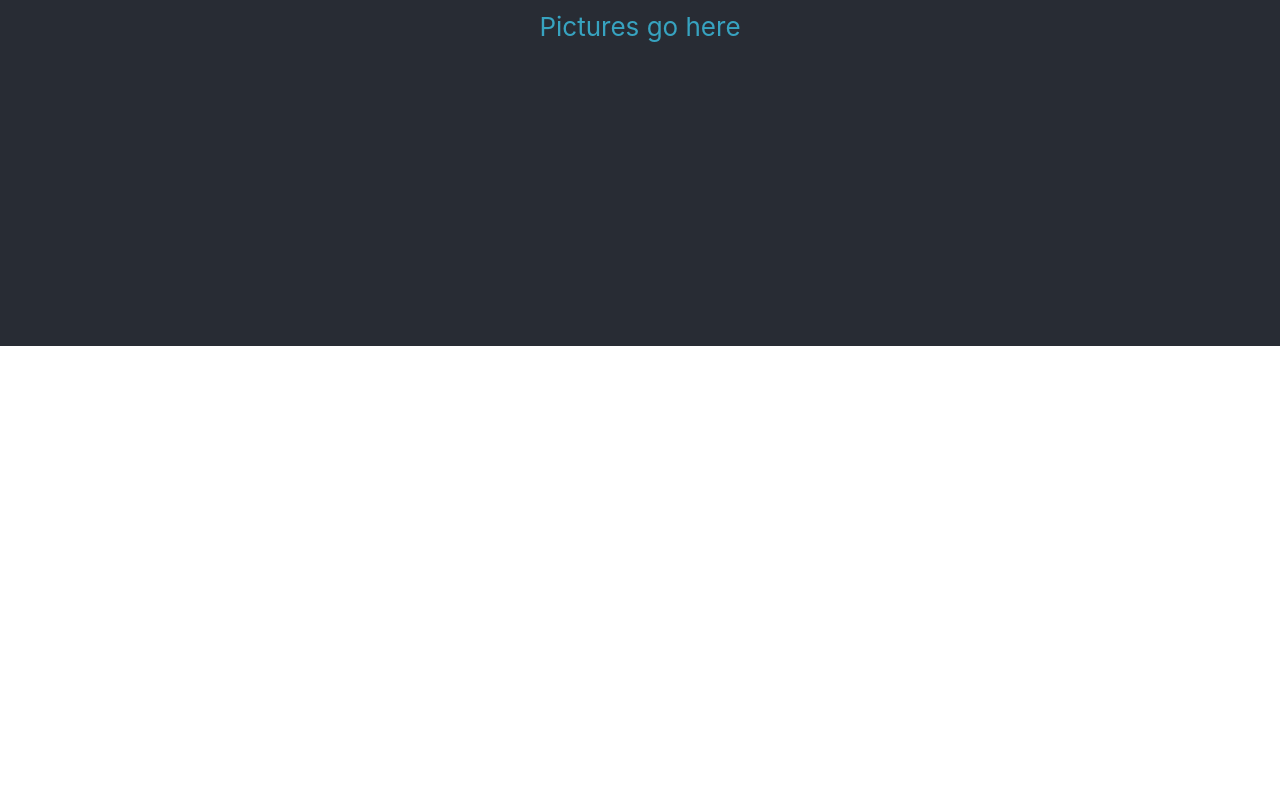
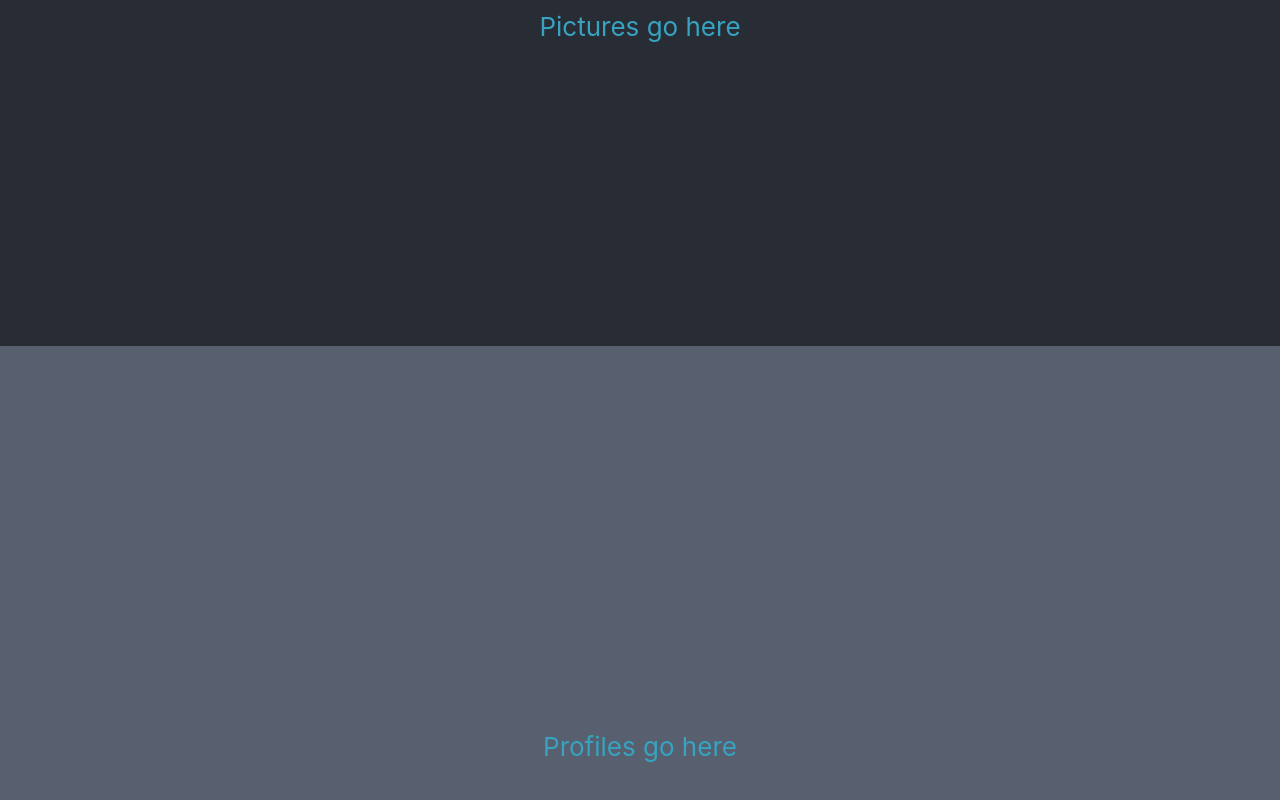
Before and after one commit to realonlytomd/mark-robot-site, a React (Create React App) app: page / in a window 1280 px wide. Shown: the part 454-1254 px from the top of the page. Before the commit the page ends 800 px from the top, so only its background shows below. Built offline with nearby package versions, Linux system fonts and the light colour scheme.

Commit message:
added the profile section

```diff
--- /dev/null
+++ b/src/Profiles.css
@@ -0,0 +1,10 @@
+.Profiles {
+    background-color: #58606f;
+    min-height: 100vh;
+    display: flex;
+    flex-direction: column;
+    align-items: center;
+    justify-content: center;
+    font-size: calc(10px + 2vmin);
+    color: rgb(55, 163, 192);
+  }
--- /dev/null
+++ b/src/Profiles.js
@@ -0,0 +1,11 @@
+import './Profiles.css';
+
+function Profiles() {
+    return (
+        <div className='Profiles'>
+            <p>Profiles go here</p>
+        </div>
+    );
+}
+
+export default Profiles;
--- a/src/index.js
+++ b/src/index.js
@@ -3,6 +3,7 @@ import ReactDOM from 'react-dom/client';
 import './index.css';
 import Landing from './Landing';
 import Pictures from './Pictures';
+import Profiles from './Profiles';
 import reportWebVitals from './reportWebVitals';
 
 const root = ReactDOM.createRoot(document.getElementById('root'));
@@ -10,6 +11,7 @@ root.render(
   <React.StrictMode>
     <Landing />
     <Pictures />
+    <Profiles />
   </React.StrictMode>
 );
 
```
